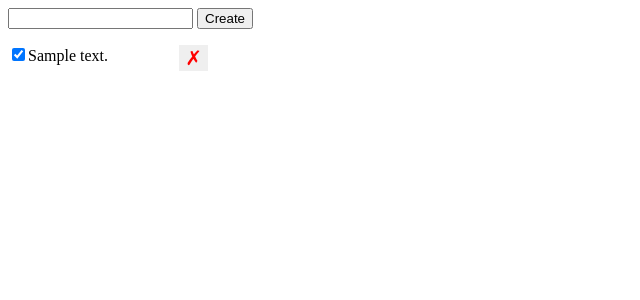
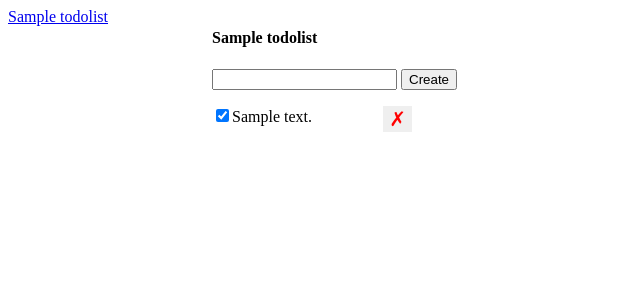
Before and after one commit to ddveloper/fullstack-study, a Flask app: template todo_app/templates/index.html in a window 1280 px wide. Shown: the top 300 px of the page, without its empty margins (0-640 px from the left). Run offline with Flask 2, Linux system fonts and the light colour scheme; the template is opened without the code that fills it: values that come from a table or form of the project are taken from there, others are empty; tables that the repository leaves empty hold one stand-in row (values such as "Sample post").

Commit message:
implement UI for 1_to_many

```diff
--- a/todo_app/app.py
+++ b/todo_app/app.py
@@ -26,9 +26,16 @@ class TodoList(db.Model):
 
 #db.create_all()
 
+@app.route('/lists/<list_id>')
+def get_list_todos(list_id):
+    return render_template('index.html',
+    lists=TodoList.query.all(),
+    active_list=TodoList.query.get(list_id),
+    todos=Todo.query.filter_by(list_id=list_id).order_by('id').all())
+
 @app.route('/')
 def index():
-    return render_template('index.html', data=Todo.query.order_by('id').all())
+    return redirect(url_for('get_list_todos', list_id=1))
 
 @app.route('/todos/<todo_id>', methods=['DELETE'])
 def delete_todo(todo_id):
--- a/todo_app/templates/index.html
+++ b/todo_app/templates/index.html
@@ -23,21 +23,37 @@
                 cursor: pointer;
                 font-size: 20px;
             }
+            .lists-wrapper, .todos-wrapper {
+                display: inline-block;
+                vertical-align: top;
+            }
         </style>
     </head>
     <body>
+        <div class="lists-wrapper">
+            <ul id="lists">
+                {% for list in lists %}
+                <a href="/lists/{{ list.id }}">
+                <li>{{ list.name }}</li>
+                </a>
+                {% endfor %}
+            </ul>
+        </div>
+        <div class="todos-wrapper">
+            <h4>{{ active_list.name }}</h4>
             <form id="form">
                 <input type="text" id="description" name="description">
                 <input type="submit" value="Create">
             </form>
             <div id="error" class="hidden">Something went wrong!</div>
             <ul id="todos">
-            {% for d  in data %}
-            <li><input class="check-completed" data-id="{{ d.id }}" type="checkbox" {% if d.completed %} checked {% endif %}>{{ d.description }}
-            <button class="item-delete" data-id="{{ d.id }}">&cross;</button>
+                {% for todo in todos %}
+                <li><input class="check-completed" todo-id="{{ todo.id }}" type="checkbox" {% if todo.completed %} checked {% endif %}>{{ todo.description }}
+                <button class="item-delete" todo-id="{{ todo.id }}">&cross;</button>
                 </li>
                 {% endfor %}
             </ul>
+        </div>
         <script>
             const deletebuttons = document.querySelectorAll('.item-delete');
             for (let i=0; i<deletebuttons.length; i++) {
@@ -101,7 +117,7 @@
                     const liItem = document.createElement('LI');
                     const checkbox = document.createElement('input');
                     checkbox.className = 'check-completed';
-                    checkbox.setAttribute('data-id', jsonResponse.id)
+                    checkbox.setAttribute('todo-id', jsonResponse.id)
                     checkbox.type = 'checkbox'
                     liItem.appendChild(checkbox);
 
@@ -110,7 +126,7 @@
 
                     const deleteBtn = document.createElement('button');
                     deleteBtn.className = 'item-delete';
-                    deleteBtn.setAttribute('data-id', jsonResponse.id);
+                    deleteBtn.setAttribute('todo-id', jsonResponse.id);
                     deleteBtn.innerHTML = '&cross;';
                     liItem.appendChild(deleteBtn);
 
```
Lines whose indentation alone changed are shown as unchanged.
